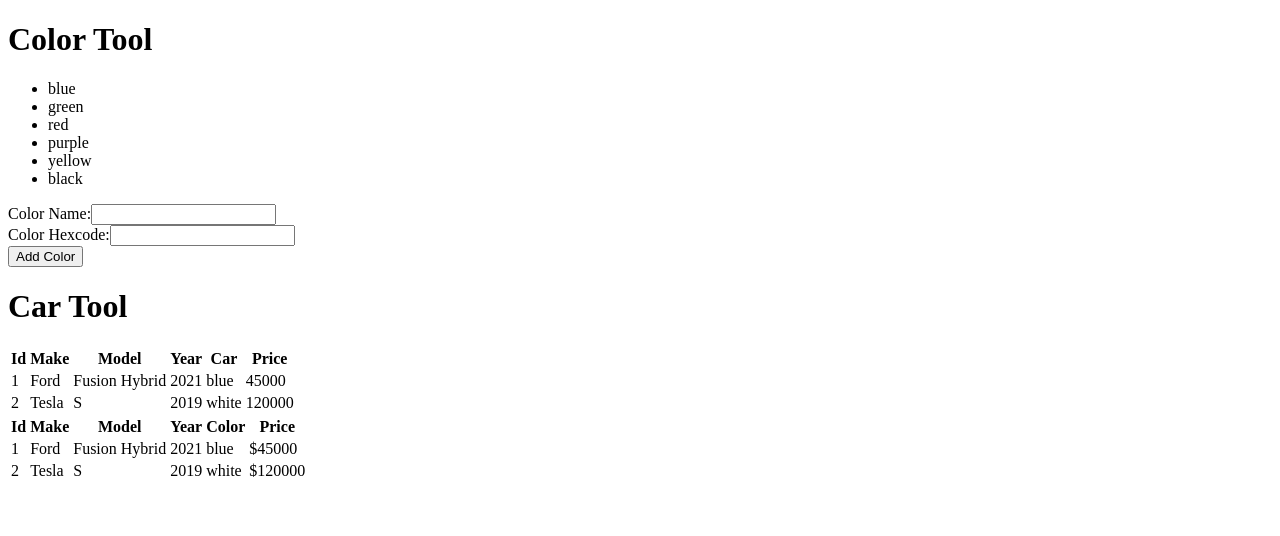
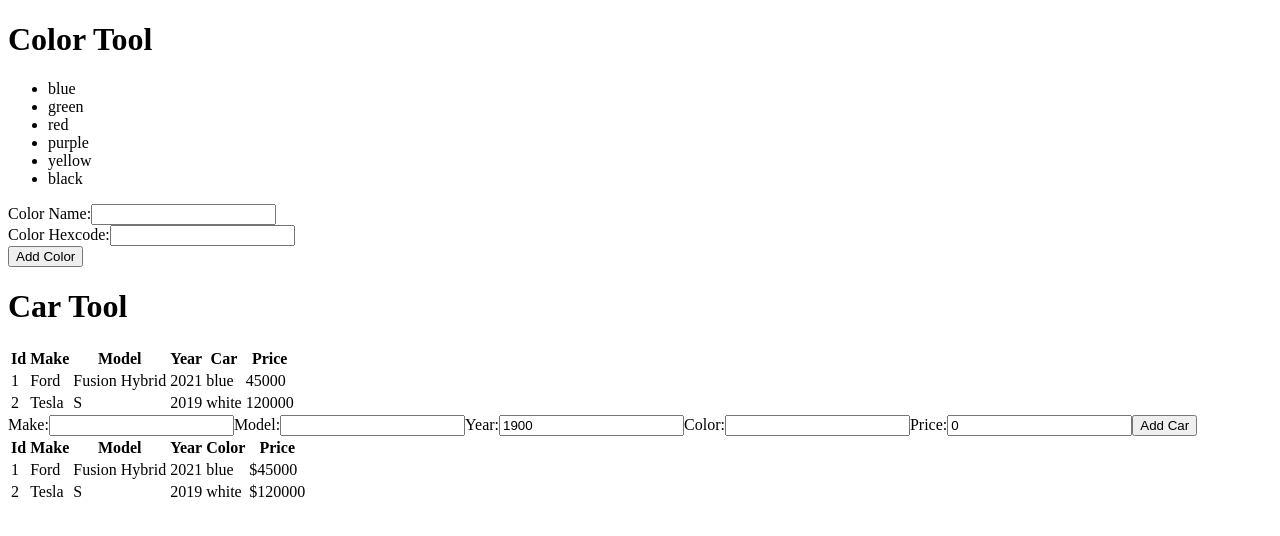
Before and after one commit to t4d-classes/react_10202021, a React (Create React App) app in the folder demo-app/: page / in a window 1280 px wide. Shown: the top 536 px of the page. Built offline with nearby package versions, Linux system fonts and the light colour scheme.

Commit message:
add color form

```diff
--- /dev/null
+++ b/demo-app/src/components/CarTable.js
@@ -0,0 +1,26 @@
+import { CarViewRow } from "./CarViewRow";
+
+export const CarTable = (props) => {
+
+  return (
+    <table>
+        <thead>
+          <tr>
+            <th>Id</th>
+            <th>Make</th>
+            <th>Model</th>
+            <th>Year</th>
+            <th>Car</th>
+            <th>Price</th>
+          </tr>
+        </thead>
+        <tbody>
+          {props.cars.map((car) => (
+            <CarViewRow key={car.id} car={car} />
+          ))}
+        </tbody>
+      </table>
+  );
+
+
+}
--- a/demo-app/src/components/CarTool.js
+++ b/demo-app/src/components/CarTool.js
@@ -1,34 +1,66 @@
+import { useState } from 'react';
+
+import { ToolHeader } from "./ToolHeader";
+import { CarTable } from "./CarTable";
+
 export const CarTool = (props) => {
+
+  const [ cars, setCars ] = useState([ ...props.cars ]);
+
+  const [ carForm, setCarForm ] = useState({
+    make: '', model: '', year: 1900, color: '', price: 0
+  });
+
+  const change = e => {
+    setCarForm({
+      ...carForm,
+      [ e.target.name ]: e.target.type === 'number'
+        ? parseInt(e.target.value, 10)
+        : e.target.value,
+    });
+  };
+
+  const addCar = () => {
+    setCars([
+      ...cars,
+      {
+        ...carForm,
+        id: Math.max(...cars.map(c => c.id), 0) + 1,
+      }
+    ])
+
+    setCarForm({
+      make: '', model: '', year: 1900, color: '', price: 0
+    });
+  }
 
   return (
     <>
-      <header>
-        <h1>Car Tool</h1>
-      </header>
-      <table>
-        <thead>
-          <tr>
-            <th>Id</th>
-            <th>Make</th>
-            <th>Model</th>
-            <th>Year</th>
-            <th>Car</th>
-            <th>Price</th>
-          </tr>
-        </thead>
-        <tbody>
-          {props.cars.map((car) => (
-            <tr key={car.id}>
-              <td>{car.id}</td>
-              <td>{car.make}</td>
-              <td>{car.model}</td>
-              <td>{car.year}</td>
-              <td>{car.color}</td>
-              <td>{car.price}</td>
-            </tr>
-          ))}
-        </tbody>
-      </table>
+      <ToolHeader headerText="Car Tool" />
+      <CarTable cars={cars} />
+      <form>
+        <label>
+          Make:
+          <input type="text" name="make" value={carForm.make} onChange={change} />
+        </label>
+        <label>
+          Model:
+          <input type="text" name="model" value={carForm.model} onChange={change} />
+        </label>
+        <label>
+          Year:
+          <input type="number" name="year" value={carForm.year} onChange={change} />
+        </label>
+        <label>
+          Color:
+          <input type="text" name="color" value={carForm.color} onChange={change} />
+        </label>
+        <label>
+          Price:
+          <input type="number" name="price" value={carForm.price} onChange={change} />
+        </label>
+        <button type="button" onClick={addCar}>Add Car</button>
+      </form>
     </>
   );
 };
--- /dev/null
+++ b/demo-app/src/components/CarViewRow.js
@@ -0,0 +1,14 @@
+export const CarViewRow = (props) => {
+
+  return (
+    <tr>
+      <td>{props.car.id}</td>
+      <td>{props.car.make}</td>
+      <td>{props.car.model}</td>
+      <td>{props.car.year}</td>
+      <td>{props.car.color}</td>
+      <td>{props.car.price}</td>
+    </tr>
+  );
+
+};
--- /dev/null
+++ b/demo-app/src/components/ColorForm.js
@@ -0,0 +1,47 @@
+import { useState } from 'react';
+
+
+export const ColorForm = (props) => {
+
+  const [
+    colorForm,
+    setColorForm,
+  ] = useState({
+    name: '', hexcode: ''
+  });
+
+  const change = e => {
+
+    setColorForm({
+      // ... is the object spread operator ES2015
+      ...colorForm, // copy the properties from the current state object
+
+      // computed property
+      [ e.target.name ]: e.target.value, // update the field we were typing in
+    });
+
+  };
+
+  const submitColor = () => {
+    props.onSubmitColor(colorForm);
+    setColorForm({
+      name: '', hexcode: ''
+    })
+  };
+
+  return (
+    <form>
+      <label>
+        Color Name:
+        <input type="text" name="name" value={colorForm.name} onChange={change} />
+      </label>
+      <div>
+        <label htmlFor="hexcode-input">Color Hexcode:</label>
+        <input id="hexcode-input" type="text" name="hexcode" value={colorForm.hexcode} onChange={change} />
+      </div>
+      <button type="button" onClick={submitColor}>{props.buttonText}</button>
+    </form>
+  );
+
+
+};
--- a/demo-app/src/components/ColorTool.js
+++ b/demo-app/src/components/ColorTool.js
@@ -1,35 +1,17 @@
 import { useState } from 'react';
+
+import { ToolHeader } from './ToolHeader';
+import { ColorForm } from './ColorForm';
 
 export const ColorTool = (props) => {
 
-  //                                      ... array spread operator
   const [ colors, setColors ] = useState([ ...props.colors ]);
 
-  // array destructuring
-  const [
-    colorForm, // current state data
-    setColorForm, // update the state data, and re-render
-  ] = useState({
-    name: '', hexcode: '' // initial state data
-  });
-
-  const change = e => {
-
-    setColorForm({
-      // ... is the object spread operator ES2015
-      ...colorForm, // copy the properties from the current state object
-
-      // computed property
-      [ e.target.name ]: e.target.value, // update the field we were typing in
-    });
-
-  };
-
-  const addColor = () => {
+  const addColor = (newColor) => {
     setColors([
       ...colors,
       {
-        ...colorForm,
+        ...newColor,
         id: Math.max(...colors.map(c => c.id), 0) + 1,
       },
     ]);
@@ -37,25 +19,12 @@ export const ColorTool = (props) => {
 
   return (
     <>
-      <header>
-        {/* React.createElement('h1', { className: 'page-header' }, 'Color Tool') */}
-        <h1 className="page-header">Color Tool</h1>
-      </header>
+      <ToolHeader headerText="Color Tool" />
       <ul>
         {colors.map(color =>
           <li key={color.id}>{color.name}</li>)}
       </ul>
-      <form>
-        <label>
-          Color Name:
-          <input type="text" name="name" value={colorForm.name} onChange={change} />
-        </label>
-        <div>
-          <label htmlFor="hexcode-input">Color Hexcode:</label>
-          <input id="hexcode-input" type="text" name="hexcode" value={colorForm.hexcode} onChange={change} />
-        </div>
-        <button type="button" onClick={addColor}>Add Color</button>
-      </form>
+      <ColorForm buttonText="Add Color" onSubmitColor={addColor} />
     </>
   );
 
--- /dev/null
+++ b/demo-app/src/components/ToolHeader.js
@@ -0,0 +1,9 @@
+export const ToolHeader = (props) => {
+
+  return (
+    <header>
+      <h1>{props.headerText}</h1>
+    </header>
+  );
+
+};
```
